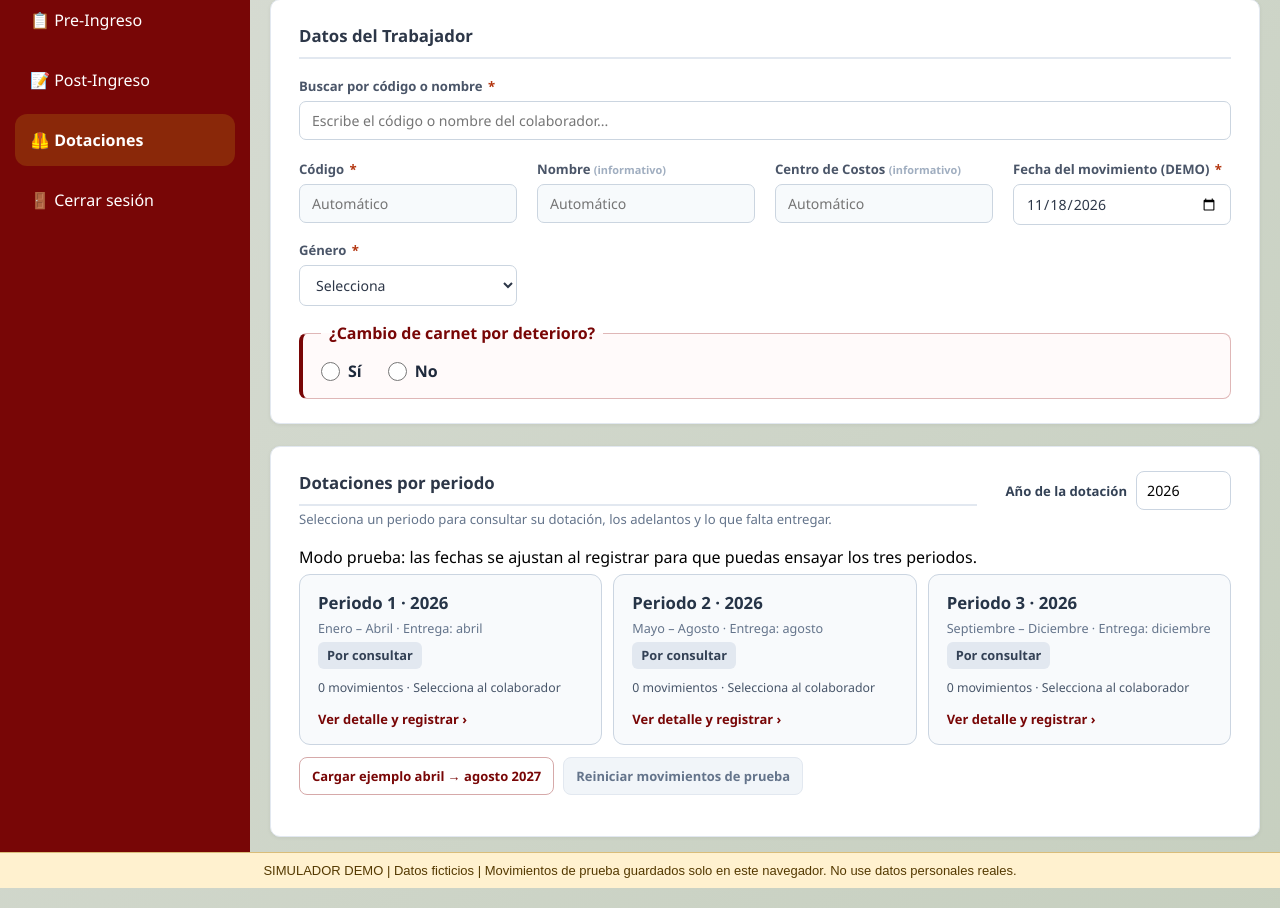
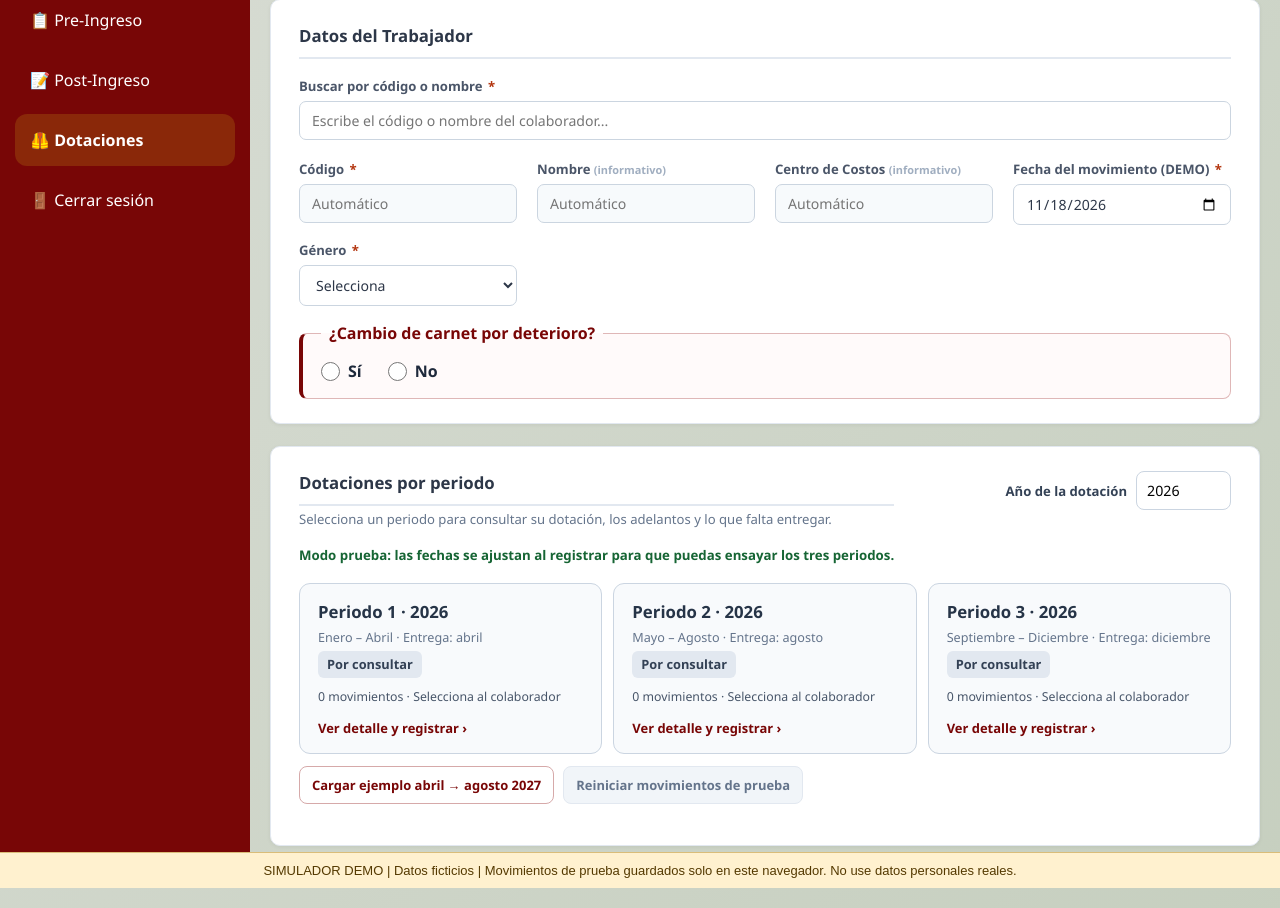
Before and after one commit to Sebastian1047/Gestion-humana, a PHP site: page /View/NuevaDotacion.php in a window 1280 px wide. Shown: the part 221-1129 px from the top of the page. Run offline with PHP 8.4, Linux system fonts and the light colour scheme; the visitor is signed in with stand-in values (Sample User, id 1).

Commit message:
style(demo): destacar ayuda de modo prueba

```diff
--- a/CSS/NuevaDotacionPeriodos.css
+++ b/CSS/NuevaDotacionPeriodos.css
@@ -99,3 +99,5 @@
 @media(max-width:720px){.nd-periodo-balance{grid-template-columns:1fr}.nd-periodos-selector{grid-template-columns:1fr}.nd-seccion-cabecera{flex-direction:column}}
 
 #ndAccionesPeriodo[hidden] {display:none !important}
+
+.nd-periodo-panel .nd-modo-prueba{margin:8px 0 13px;font-size:.83rem;line-height:1.4;color:#166534;font-weight:600}
```
